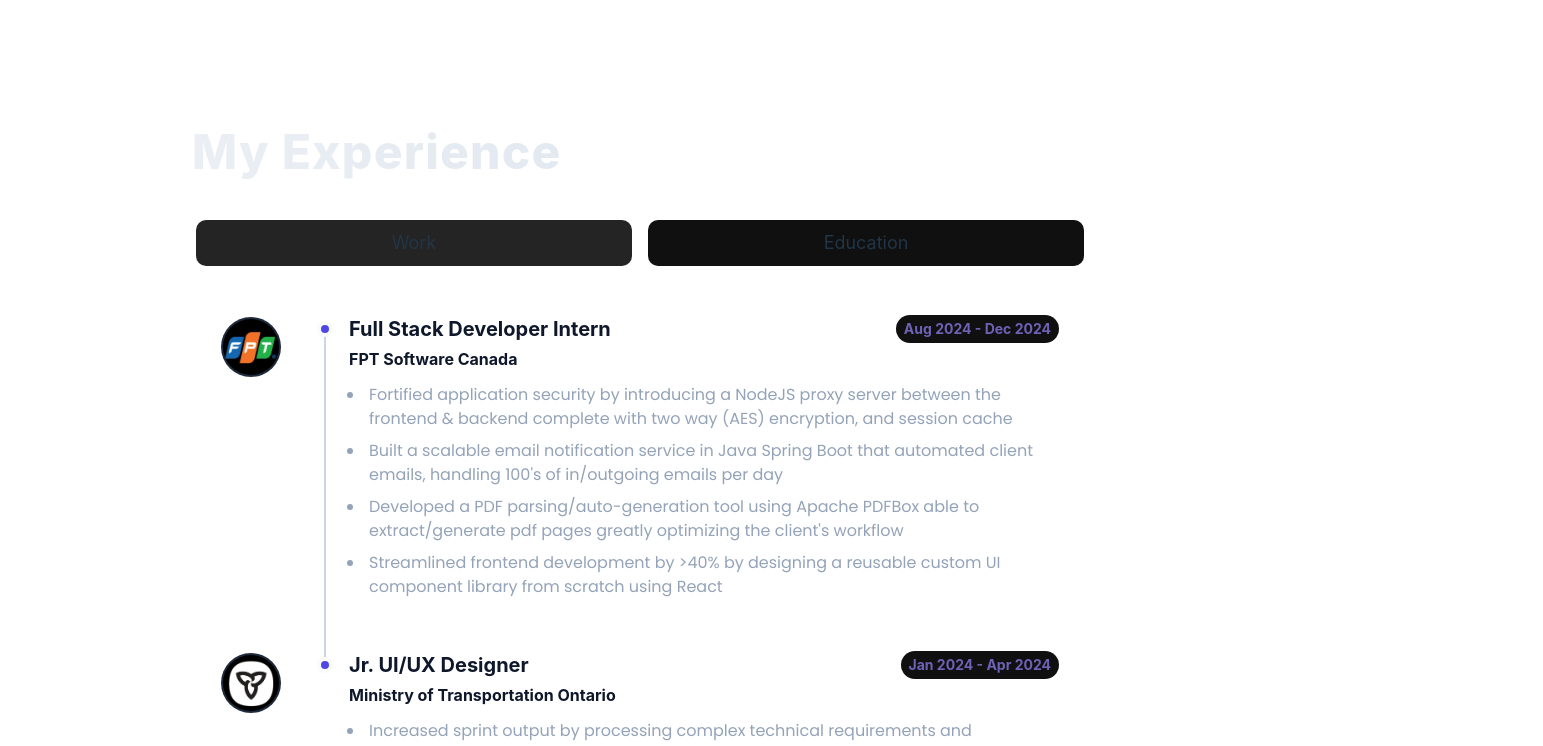
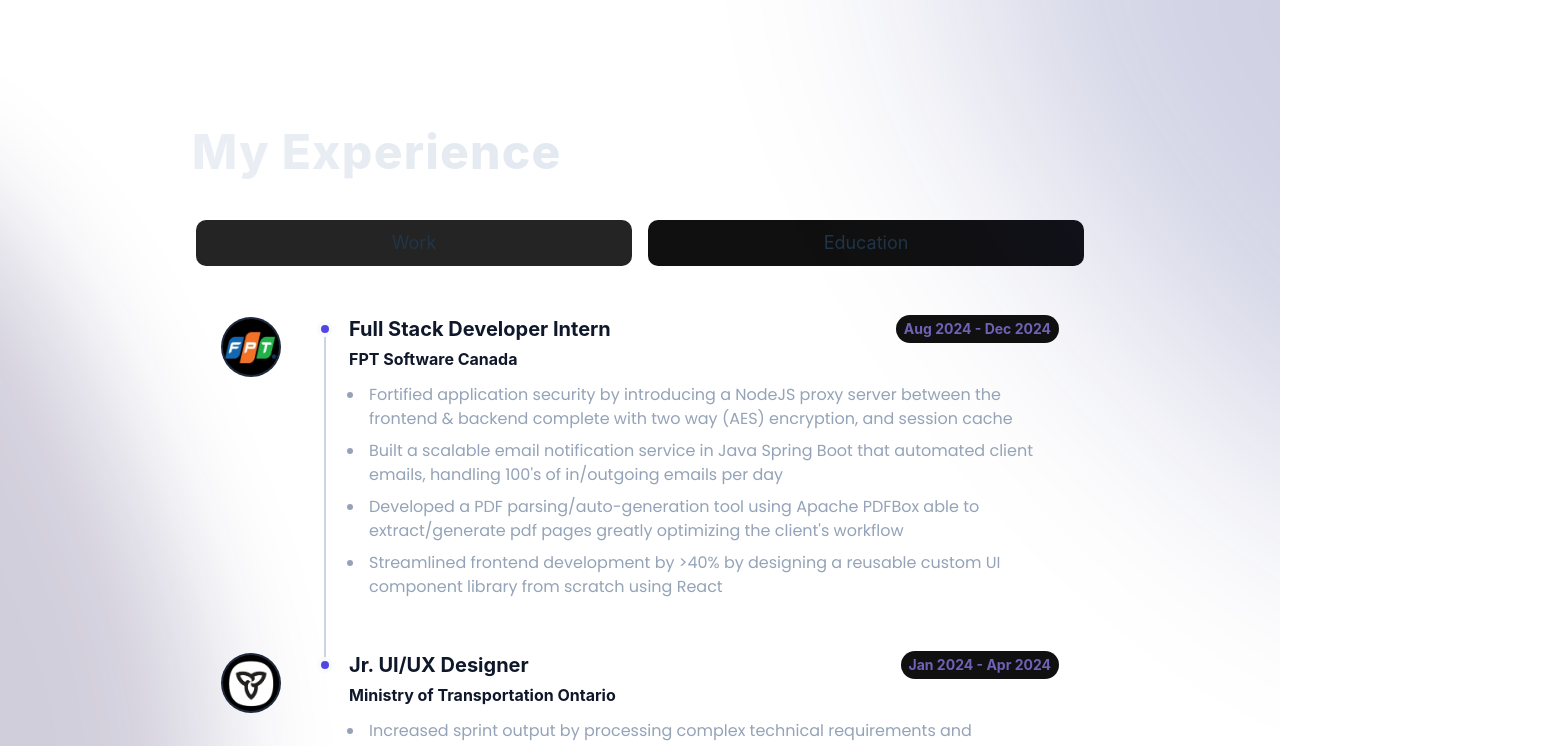
Before and after one commit to kevin-lann/portfolio-2025, a React (Vite) app: page / in a window 1280 px wide. Shown: the part 1460-2206 px from the top of the page, 1543 px wide, since content can reach past the window. Built offline with nearby package versions, Linux system fonts and the light colour scheme.

Commit message:
GRADIENTSSS

```diff
--- a/src/App.tsx
+++ b/src/App.tsx
@@ -13,6 +13,7 @@ import { useState } from 'react'
 import Tabs from './components/tabs/Tabs.tsx'
 import VerticalTimeline01 from './components/timeline/VerticalTimeline1.tsx'
 import { EDUCATION_TIMELINE_ITEMS, WORK_TIMELINE_ITEMS } from './constants/content.ts'
+import shape1 from '/imgs/shape1.svg'
 
 const TABS = ['Work', 'Education']
 
@@ -28,6 +29,14 @@ function App() {
       <main className=" min-h-screen w-screen flex flex-col justify-center overflow-hidden
       bg-[radial-gradient(ellipse_80%_70%_at_50%_-25%,rgba(170,144,255,0.16),rgba(255,255,255,0))]
       dark:bg-[radial-gradient(ellipse_80%_50%_at_50%_-20%,rgba(119,224,198, 0.2),rgba(255,255,255,0))]">
+
+          <div className="absolute top-0 left-0 rotate-180 -translate-x-3/4 -scale-x-100 blur-3xl opacity-30 pointer-events-none" aria-hidden="true">
+            <img src={shape1} className="max-w-none" width={852} height={582} alt="Illustration" />
+          </div>
+
+          <div className="absolute top-0 right-0 rotate-90 -translate-y-1/2 translate-x-1/4 blur-3xl opacity-40 pointer-events-none" aria-hidden="true">
+            <img src={shape1} className="max-w-none" width={852} height={582} alt="Illustration" />
+          </div>
 
           <Particles className="absolute inset-0 pointer-events-none" quantity={45} ease={100} />
           <section className="h-screen flex items-center justify-center px-12">
@@ -235,7 +244,14 @@ function App() {
           </section>
 
 
-          <section id="experience" className="px-12 my-56">
+          <section id="experience" className="px-12 my-56 relative">
+            <div className="absolute top-0 left-0 rotate-120 -translate-x-3/4 -scale-x-100 blur-3xl opacity-20 pointer-events-none" aria-hidden="true">
+              <img src={shape1} className="max-w-none" width={852} height={582} alt="Illustration" />
+            </div>
+
+            <div className="absolute top-0 right-0 rotate-90 -translate-y-1/2 translate-x-2/3 blur-[128px] brightness-150 hue-rotate-[-15deg] saturation-200 opacity-20 pointer-events-none" aria-hidden="true">
+              <img src={shape1} className="max-w-none" width={852} height={582} alt="Illustration" />
+            </div>
             <div className="max-w-4xl mx-auto">
                 <h1 className="font-extrabold text-3xl md:text-5xl tracking-wide bg-clip-text text-transparent
                         bg-gradient-to-l from-slate-200/80  via-slate-200 to-slate-200/70 pb-4 mb-6">
```
Also changed, not shown: public/imgs/shape1.svg (added).
